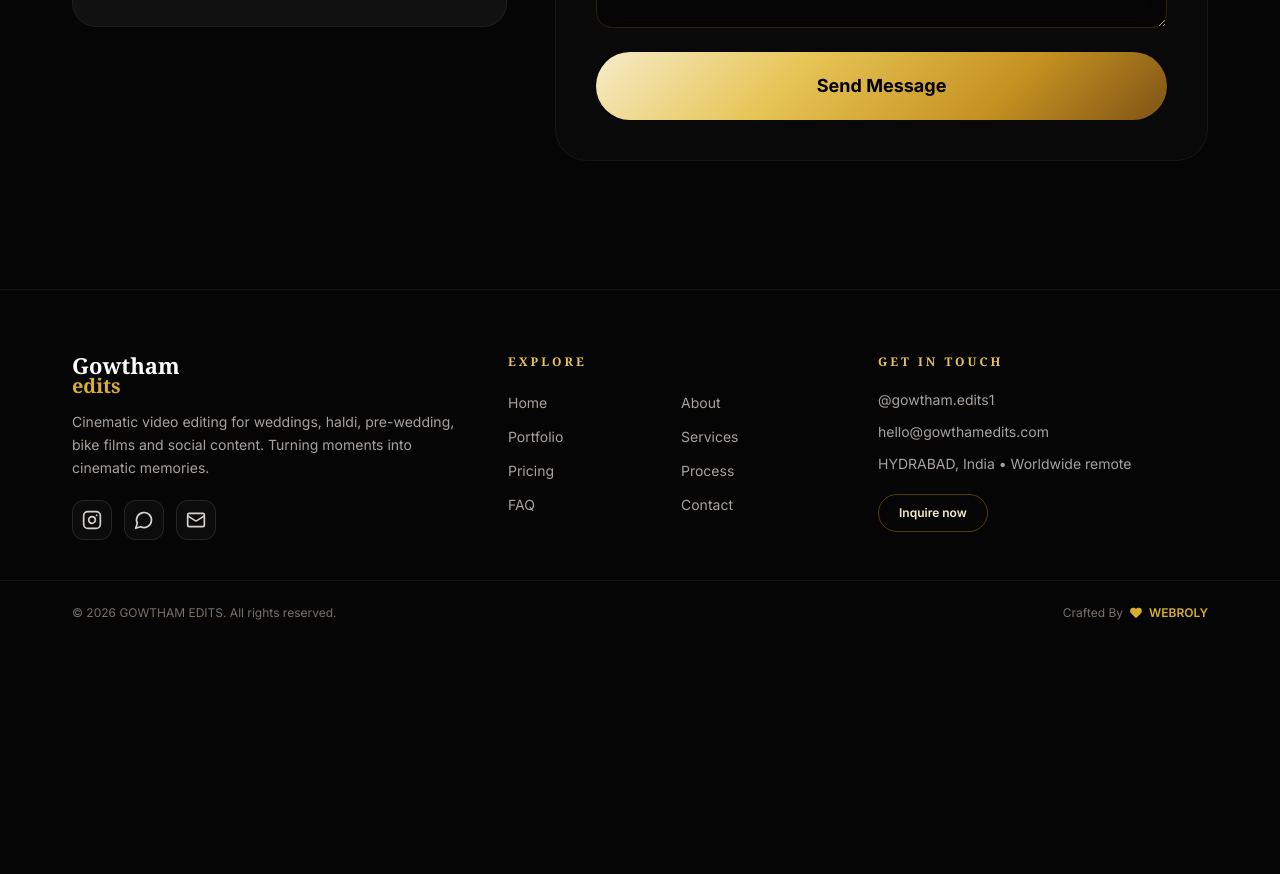
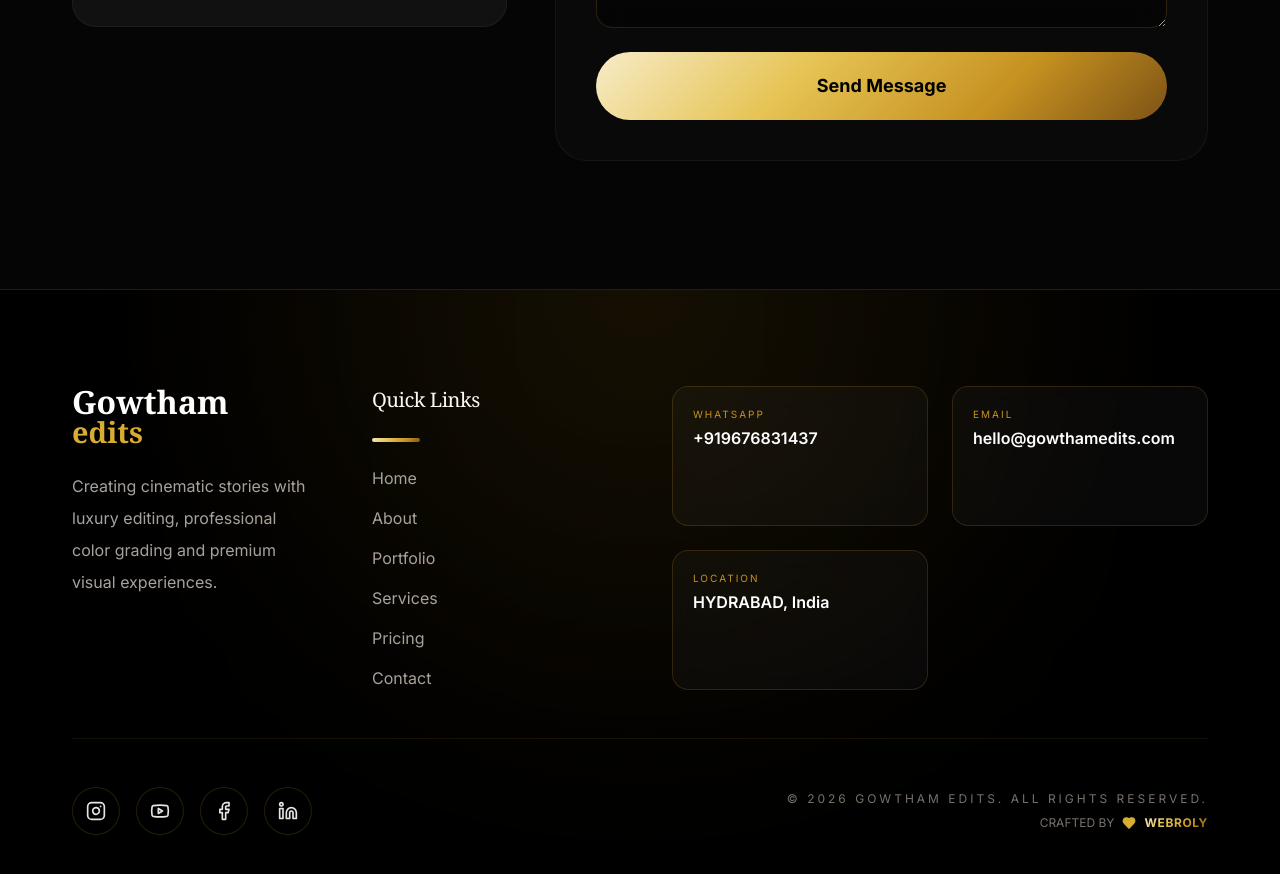
Before and after one commit to op7710199-a11y/gowtham-edits-portfolio, a React (Vite) app: page / in a window 1280 px wide. Shown: the part 6680-7554 px from the top of the page. Before the commit the page ends 7325 px from the top, so only its background shows below. Built offline with nearby package versions, Linux system fonts and the light colour scheme; no server answers; the database is empty.

Commit message:
Update Footer.tsx

```diff
--- a/src/components/sections/Footer.tsx
+++ b/src/components/sections/Footer.tsx
@@ -1,4 +1,4 @@
-import { Heart, Instagram, Mail, MessageCircle } from 'lucide-react';
+import { Instagram, Mail, MessageCircle, Heart, ArrowUpRight, Youtube, Facebook, Linkedin } from 'lucide-react';
 import { Logo } from '../Logo';
 import { useSiteSettings } from '../../hooks/useSupabaseQueries';
 
@@ -8,138 +8,85 @@ const NAV_LINKS = [
   { label: 'Portfolio', href: '#portfolio' },
   { label: 'Services', href: '#services' },
   { label: 'Pricing', href: '#pricing' },
-  { label: 'Process', href: '#process' },
-  { label: 'FAQ', href: '#faq' },
   { label: 'Contact', href: '#contact' },
 ];
 
 const FALLBACK = {
-  instagram_url: 'https://www.instagram.com/gowtham.edits1_?igsh=MXc1OWw5eXg0c2NkeQ==',
-  instagram_handle: 'gowtham.edits1',
+  instagram_url: 'https://www.instagram.com/gowtham.edits1',
   email: 'hello@gowthamedits.com',
-  whatsapp_number: '+91 96768 31437',
-  whatsapp_display: '+91 96768 31437',
-  location: 'HYDRABAD, India • Worldwide remote',
+  whatsapp_number: '+919676831437',
+  location: 'HYDRABAD, India',
 };
 
 export function Footer() {
   const { data: settings } = useSiteSettings();
-  const s = { ...FALLBACK, ...Object.fromEntries(
-    Object.entries(settings ?? {}).map(([k, v]) => [k, typeof v === 'string' ? v : String(v)])
-  ) };
-
-  const whatsappHref = `https://wa.me/91${s.whatsapp_number.replace(/[^0-9]/g, '')}`;
+  const s = { ...FALLBACK, ...Object.fromEntries(Object.entries(settings ?? {}).map(([k, v]) => [k, typeof v === 'string' ? v : String(v)])) };
 
   return (
-    <footer className="relative border-t border-white/[0.06] bg-ink-950 pt-16">
-      <div className="pointer-events-none absolute inset-x-0 top-0 -z-10 h-px bg-gradient-to-r from-transparent via-gold-500/40 to-transparent" />
+    <footer className="relative overflow-hidden border-t border-gold-500/20 bg-black pt-24 pb-12">
+      {/* Background Effects */}
+      <div className="absolute inset-0 bg-[radial-gradient(circle_at_top,rgba(198,146,33,0.08),transparent_65%)]" />
+      <div className="absolute -top-40 left-1/2 h-[400px] w-[400px] -translate-x-1/2 rounded-full bg-gold-500/10 blur-[180px]" />
 
-      <div className="container-mx pb-10">
-        <div className="grid gap-10 sm:grid-cols-2 lg:grid-cols-[1.2fr_1fr_1fr]">
-          {/* Brand */}
-          <div>
-            <Logo href="#home" height={48} />
-            <p className="mt-4 max-w-sm text-sm leading-relaxed text-stone-400">
-              Cinematic video editing for weddings, haldi, pre-wedding, bike films and social
-              content. Turning moments into cinematic memories.
+      <div className="container-mx">
+        <div className="grid gap-16 lg:grid-cols-4">
+          {/* Brand Column */}
+          <div className="lg:col-span-1">
+            <Logo href="#home" height={70} />
+            <p className="mt-6 max-w-md leading-8 text-stone-400">
+              Creating cinematic stories with luxury editing, professional color grading and premium visual experiences.
             </p>
-            <div className="mt-5 flex items-center gap-3">
-              <a
-                href={s.instagram_url}
-                target="_blank"
-                rel="noopener noreferrer"
-                aria-label="Instagram"
-                className="grid h-10 w-10 place-items-center rounded-xl border border-white/10 bg-white/[0.03] text-stone-300 transition-all hover:border-gold-500/40 hover:text-gold-100"
-              >
-                <Instagram className="h-5 w-5" />
-              </a>
-              <a
-                href={whatsappHref}
-                target="_blank"
-                rel="noopener noreferrer"
-                aria-label="WhatsApp"
-                className="grid h-10 w-10 place-items-center rounded-xl border border-white/10 bg-white/[0.03] text-stone-300 transition-all hover:border-gold-500/40 hover:text-gold-100"
-              >
-                <MessageCircle className="h-5 w-5" />
-              </a>
-              <a
-                href={`mailto:${s.email}`}
-                aria-label="Email"
-                className="grid h-10 w-10 place-items-center rounded-xl border border-white/10 bg-white/[0.03] text-stone-300 transition-all hover:border-gold-500/40 hover:text-gold-100"
-              >
-                <Mail className="h-5 w-5" />
-              </a>
-            </div>
           </div>
 
-          {/* Quick nav */}
+          {/* Quick Links */}
           <div>
-            <h4 className="text-xs font-semibold uppercase tracking-[0.25em] text-gold-300">Explore</h4>
-            <ul className="mt-5 grid grid-cols-2 gap-x-4 gap-y-2.5">
+            <h4 className="mb-6 font-display text-xl text-white">Quick Links</h4>
+            <div className="mb-6 h-1 w-12 rounded-full bg-gold-gradient" />
+            <ul className="space-y-4">
               {NAV_LINKS.map((l) => (
                 <li key={l.href}>
-                  <a
-                    href={l.href}
-                    className="text-sm text-stone-400 transition-colors hover:text-gold-100"
-                  >
-                    {l.label}
-                  </a>
+                  <a href={l.href} className="text-stone-400 transition-all duration-300 hover:text-gold-400 hover:translate-x-1">{l.label}</a>
                 </li>
               ))}
             </ul>
           </div>
 
-          {/* Contact */}
-          <div>
-            <h4 className="text-xs font-semibold uppercase tracking-[0.25em] text-gold-300">Get in touch</h4>
-            <ul className="mt-5 space-y-3 text-sm">
-              <li>
-                <a
-                  href={s.instagram_url}
-                  target="_blank"
-                  rel="noopener noreferrer"
-                  className="text-stone-400 transition-colors hover:text-gold-100"
-                >
-                  @{s.instagram_handle}
-                </a>
-              </li>
-              <li>
-                <a
-                  href={`mailto:${s.email}`}
-                  className="text-stone-400 transition-colors hover:text-gold-100"
-                >
-                  {s.email}
-                </a>
-              </li>
-              <li className="text-stone-400">{s.location}</li>
-            </ul>
-            <a
-              href="#contact"
-              className="btn-ghost mt-5 px-5 py-2.5 text-xs"
-            >
-              Inquire now
-            </a>
+          {/* Contact Cards */}
+          <div className="lg:col-span-2 grid gap-6 sm:grid-cols-2">
+            {[
+              { label: 'WhatsApp', value: s.whatsapp_number, href: `https://wa.me/${s.whatsapp_number.replace(/\D/g,'')}` },
+              { label: 'Email', value: s.email, href: `mailto:${s.email}` },
+              { label: 'Location', value: s.location, href: '#' },
+            ].map((item, i) => (
+              <a key={i} href={item.href} className="group rounded-2xl border border-gold-500/20 bg-white/[0.03] p-5 backdrop-blur-md transition-all duration-500 hover:-translate-y-1 hover:border-gold-400 hover:shadow-[0_0_30px_rgba(198,146,33,.25)]">
+                <div className="text-[10px] uppercase tracking-[0.2em] text-gold-500">{item.label}</div>
+                <div className="mt-1 font-semibold text-white">{item.value}</div>
+              </a>
+            ))}
           </div>
         </div>
-      </div>
 
-      {/* Bottom bar */}
-      <div className="border-t border-white/[0.06]">
-        <div className="container-mx flex flex-col items-center justify-between gap-3 py-6 text-center sm:flex-row sm:text-left">
-          <p className="text-xs text-stone-500">
-            © {new Date().getFullYear()} GOWTHAM EDITS. All rights reserved.
-          </p>
-          <p className="flex items-center gap-1.5 text-xs text-stone-500">
-  Crafted By{" "}
-  <Heart
-    className="h-3.5 w-3.5 text-gold-400"
-    fill="currentColor"
-    strokeWidth={0}
-  />
-  <span className="font-semibold text-gold-400">
-    WEBROLY
-  </span>
-</p>
+        <hr className="my-12 border-gold-500/10" />
+
+        {/* Social & Bottom Bar */}
+        <div className="flex flex-col items-center justify-between gap-8 md:flex-row">
+          <div className="flex gap-4">
+            {[Instagram, Youtube, Facebook, Linkedin].map((Icon, i) => (
+              <a key={i} href="#" className="group flex h-12 w-12 items-center justify-center rounded-full border border-gold-500/20 bg-black/30 transition-all duration-500 hover:bg-gold-gradient hover:text-black hover:scale-110 hover:shadow-[0_0_30px_rgba(198,146,33,.5)]">
+                <Icon className="h-5 w-5" />
+              </a>
+            ))}
+          </div>
+
+          <div className="text-center md:text-right">
+            <p className="text-xs uppercase tracking-[0.25em] text-stone-500">
+              © {new Date().getFullYear()} GOWTHAM EDITS. ALL RIGHTS RESERVED.
+            </p>
+            <p className="mt-2 flex items-center justify-center md:justify-end gap-2 text-xs text-stone-500">
+              CRAFTED BY <Heart className="h-3.5 w-3.5 text-gold-400" fill="currentColor" />
+              <span className="text-gradient-gold font-bold tracking-wider">WEBROLY</span>
+            </p>
+          </div>
         </div>
       </div>
     </footer>
```
